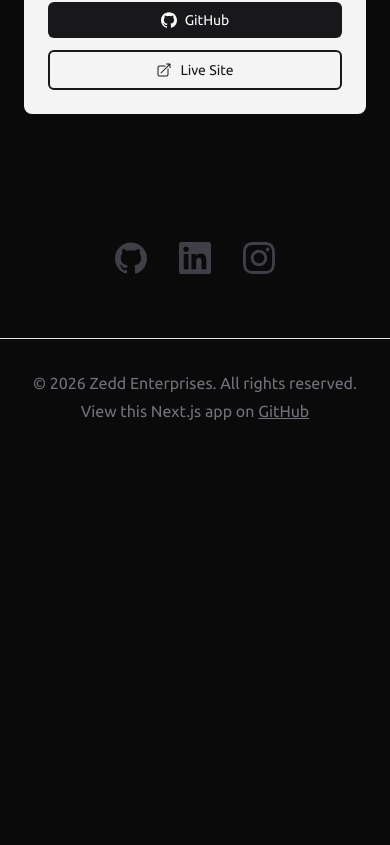
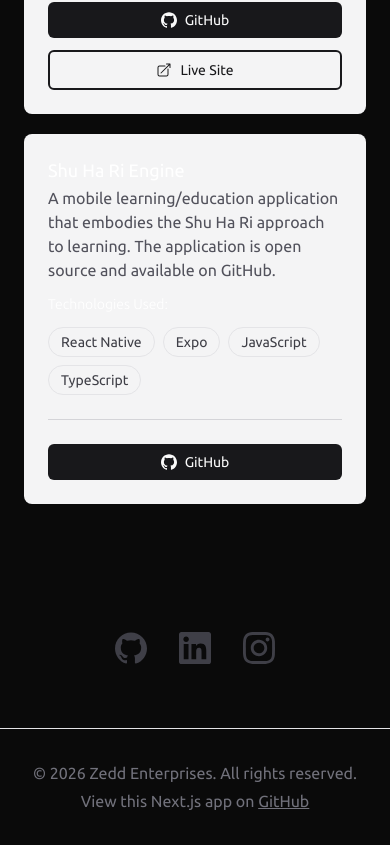
Before and after one commit to james-zedd/jameszedd-dot-com, a Next.js app: page / in a window 390 px wide. Shown: the part 5678-6523 px from the top of the page. Before the commit the page ends 6133 px from the top, so only its background shows below. Built offline with nearby package versions, Linux system fonts and the light colour scheme.

Commit message:
Add Shu Ha Ri app to portfolio and add case for odd number of portfolio items

```diff
--- a/src/app/_components/Portfolio.tsx
+++ b/src/app/_components/Portfolio.tsx
@@ -2,12 +2,18 @@ import PortfolioCard from "./PortfolioCard";
 import { projects } from "@/app/_data/Portfolio";
 
 export default function Portfolio() {
+  const oddNumber: boolean = projects.length % 2 !== 0;
+
   return (
     <section id="portfolio" className="pb-16">
       <h1 className="text-2xl font-medium">Portfolio Projects</h1>
       <div className="mt-6 grid gap-5 md:grid-cols-2">
         {projects.map((project) => (
-          <PortfolioCard key={project.name} {...project} />
+          <PortfolioCard
+            key={project.name}
+            isOddAndLast={oddNumber && projects.indexOf(project) === projects.length - 1}
+            {...project}
+          />
         ))}
       </div>
     </section>
--- a/src/app/_components/PortfolioCard.tsx
+++ b/src/app/_components/PortfolioCard.tsx
@@ -10,6 +10,7 @@ type PortfolioCardProps = {
   linkTwoText?: string;
   linkOneIcon?: IconKey;
   linkTwoIcon?: IconKey;
+  isOddAndLast?: boolean;
 };
 
 function Icon({ type }: { type: IconKey }) {
@@ -39,9 +40,10 @@ export default function PortfolioCard({
   linkTwoText = "Live Site",
   linkOneIcon = "github",
   linkTwoIcon = "external",
+  isOddAndLast = false,
 }: PortfolioCardProps) {
   return (
-    <div className="flex flex-col rounded-lg bg-zinc-100 p-6 dark:bg-zinc-900">
+    <div className={`flex flex-col rounded-lg bg-zinc-100 p-6 dark:bg-zinc-800 ${isOddAndLast ? "md:col-span-2" : ""}`}>
       <div className="flex-1">
         <h3 className="text-xl font-medium">{name}</h3>
         <p className="mt-1 text-zinc-600 dark:text-zinc-400">{description}</p>
--- a/src/app/_data/Portfolio.ts
+++ b/src/app/_data/Portfolio.ts
@@ -44,5 +44,11 @@ export const projects: Project[] = [
         technologies: ["React.js", "Tailwind CSS", "GitHub API"],
         linkOneUrl: "https://github.com/james-zedd/github-finder-2022",
         linkTwoUrl: "https://github-finder-2022-chi.vercel.app/",
-    }
+    },
+    {
+        name: "Shu Ha Ri Engine",
+        description: "A mobile learning/education application that embodies the Shu Ha Ri approach to learning. The application is open source and available on GitHub.",
+        technologies: ["React Native", "Expo", "JavaScript", "TypeScript"],
+        linkOneUrl: "https://github.com/james-zedd/shu-ha-ri--engine",
+    },
 ];
```
